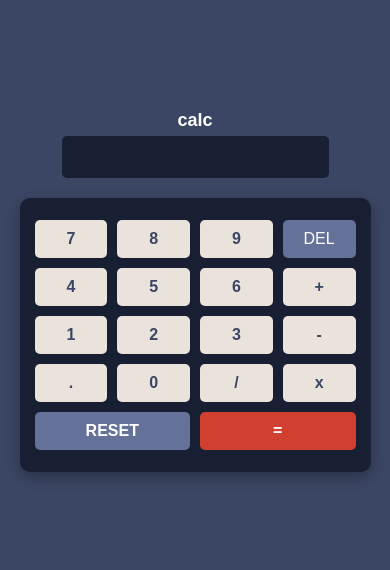
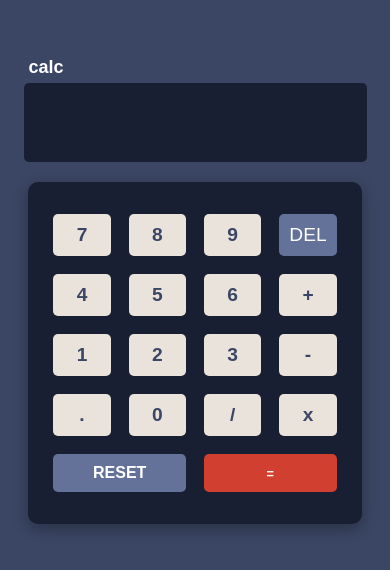
Before and after one commit to ashwakshaik14/Calculator, a plain HTML site: page index.html in a window 390 px wide. Shown: the part 134-704 px from the top of the page. Drawn offline with Linux system fonts and the light colour scheme.

Commit message:
Update index.html

```diff
--- a/index.html
+++ b/index.html
@@ -4,7 +4,7 @@
 <head>
     <meta charset="UTF-8">
     <meta name="viewport" content="width=device-width, initial-scale=1.0">
-    <title>Responsive Calculator</title>
+    <title>Calculator</title>
     <style>
         * {
             padding: 0;
@@ -27,8 +27,6 @@
             padding: 20px;
             border-radius: 10px;
             box-shadow: 0 5px 15px rgba(0, 0, 0, 0.3);
-            max-width: 100%;
-            width: 350px;
         }
 
         #ip {
@@ -40,6 +38,7 @@
             border-radius: 5px;
             border: none;
             width: 100%;
+            /* Full width on larger screens */
             margin-bottom: 20px;
         }
 
@@ -51,7 +50,7 @@
         }
 
         button {
-            padding: 15px;
+            padding: 10px;
             font-size: 1.2em;
             font-weight: 900;
             background-color: #EAE3DB;
@@ -59,12 +58,10 @@
             border: none;
             border-radius: 5px;
             cursor: pointer;
-            transition: background-color 0.3s ease;
         }
 
-        input[type="reset"],
-        input[type="submit"] {
-            padding: 15px;
+        input[type="reset"] {
+            padding: 10px;
             font-size: 1em;
             font-weight: 600;
             background-color: #647299;
@@ -72,18 +69,21 @@
             border: none;
             border-radius: 5px;
             cursor: pointer;
-            grid-column: span 2;
-            transition: background-color 0.3s ease;
         }
 
         input[type="submit"] {
+            padding: 10px;
+            font-size: 0.8em;
+            font-weight: 900;
             background-color: #D13F30;
-            font-weight: 900;
+            color: #ffffff;
+            border: none;
+            border-radius: 5px;
+            cursor: pointer;
         }
 
         button:active,
-        input[type="reset"]:active,
-        input[type="submit"]:active {
+        input[type="reset"]:active {
             background-color: #50597b;
             color: #ffffff;
         }
@@ -92,35 +92,27 @@
             background-color: #63e8a3;
         }
 
+        input[type="reset"],
+        input[type="submit"] {
+            grid-column: span 2;
+        }
+
         p {
             font-size: large;
             font-weight: bold;
             color: #ffffff;
             padding: 5px;
-            text-align: center;
         }
 
-        /* Responsive styles */
-        @media (max-width: 500px) {
-            #cal {
-                width: 90vw;
-                padding: 10px;
-            }
-
-            button,
-            input[type="reset"],
-            input[type="submit"] {
-                padding: 10px;
-                font-size: 1em;
-            }
-
+        /* Responsive styles for mobile screens */
+        @media (max-width: 600px) {
             #ip {
+                padding: 1.5em 2.5em;
+                /* Reduce padding */
                 font-size: 1.2em;
-                padding: 10px;
-            }
-
-            #v {
-                gap: 10px;
+                /* Smaller font for mobile */
+                width: 100%;
+                /* Ensure it takes the full width */
             }
         }
     </style>
@@ -137,7 +129,7 @@
             <button class="val">7</button>
             <button class="val">8</button>
             <button class="val">9</button>
-            <button class="val" style="background-color: #647299; color: #ffffff; font-weight: normal;">DEL</button>
+            <button class="val" style="background-color: #647299; color: #ffffff; font-weight:normal; ">DEL</button>
 
             <button class="val">4</button>
             <button class="val">5</button>
@@ -191,6 +183,9 @@
             input.value = 'Error';
         }
     });
+
+
+
 </script>
 
 </html>
```
